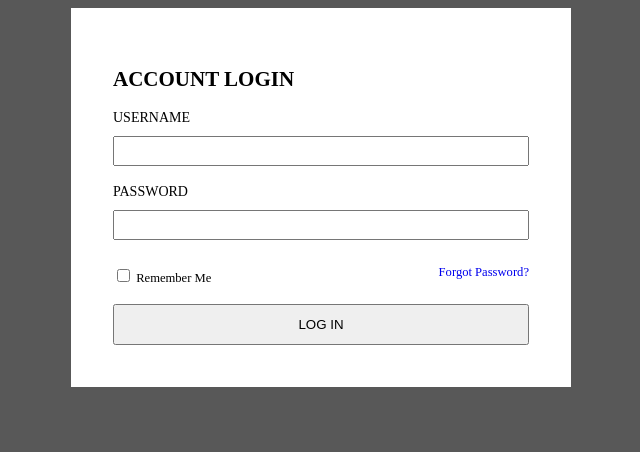
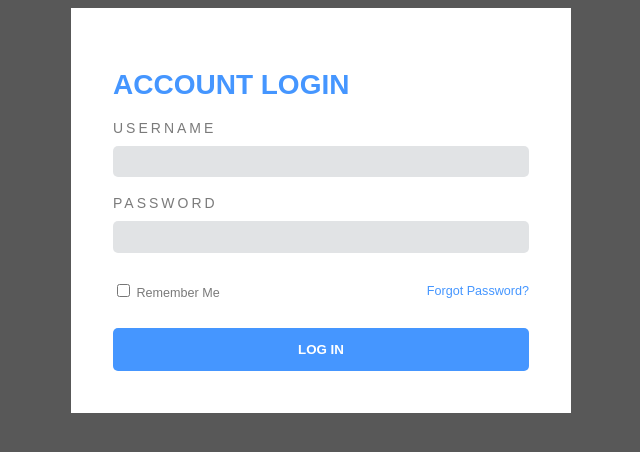
Before and after one commit to DimPack/signin-form, a plain HTML site: page index.html in a window 1280 px wide. Shown: the whole page, without its empty margins (319-959 px from the left). Drawn offline with Linux system fonts and the light colour scheme.

Commit message:
update form new style

```diff
--- a/index.html
+++ b/index.html
@@ -7,23 +7,22 @@
     <title>Signin form</title>
 </head>
 <body>
-    <section class="form-section">
+
     <div class="form-wrapper">
-            <h1>Account login</h1>
+        <h1 class="form-title">Account login</h1>
         <form action="" class="form-login">
             <div class="form-user-date">
-                    <label>
+                <label class="label">
                     <span>username</span>
-                        <input type="text" name="username">
+                    <input type="text" name="username" class="form-user-input">
                 </label>
-                    <label>
+                <label class="label">
                     <span>password</span>
-                        <input type="password" name="password">
+                    <input type="password" name="password" class="form-user-input">
                 </label>
             </div>
 
             <div class="remember-forgot">
-
                 <span>
                     <input type="checkbox" name="remember">
                     remember me
@@ -34,6 +33,5 @@
         </form>
 
     </div>
-    </section>
 </body>
 </html>
--- a/style.css
+++ b/style.css
@@ -1,47 +1,61 @@
 :root {
+    --border-radius: 5px;
+    --main-color: rgb(69, 150, 255);
+
+    font-family: Arial, Helvetica, sans-serif;
     font-size: 14px;
 }
 * {
     box-sizing: border-box;
     text-transform: uppercase;
+    color: rgb(122, 122, 122);
 }
 body {
     background-color: rgb(88, 88, 88);
 }
-input{
-    margin-top: 10px;
-    padding: 0.4rem;
-}
+
 a {
     text-decoration: none;
 }
 
-
-
-.form-section {
-
-}
 .form-wrapper {
     max-width: 500px;
     width: 100%;
     margin: auto;
+    padding: 3rem;
     background-color: #fff;
-    padding: 3rem;
+
+}
+.form-title,
+.remember-forgot>a {
+    color: var(--main-color);
 }
 .form-login {
     display: flex;
     flex-direction: column;
-    gap: 1.3rem;
+    gap: 2rem;
+
 }
 .form-user-date {
     display: flex;
     flex-direction: column;
     gap: 1.3rem;
 }
-.form-user-date input{
+.form-user-date .form-user-input{
     display: inline-block;
     width: 100%;
+    background-color: rgba(219, 222, 224, 0.836);
+    border: none;
+    border-radius: var(--border-radius);
 }
+.form-user-input {
+    margin-top: 10px;
+    padding: 0.6rem;
+}
+.form-user-date>.label span {
+    letter-spacing: 3px;
+}
+
 .remember-forgot {
     display: flex;
     justify-content: space-between;
@@ -57,6 +71,14 @@ a {
 }
 .btn-log {
     width: 100%;
-    padding: 0.8rem;
-
+    padding: 1rem;
+    font-weight: 600;
+    color: #fff;
+    background-color: var(--main-color);
+    border: none;
+    border-radius: var(--border-radius);
 }
+.btn-log:hover {
+    cursor: pointer;
+    background-color: rgb(38, 116, 218);
+}
```
Lines whose indentation alone changed are shown as unchanged.
